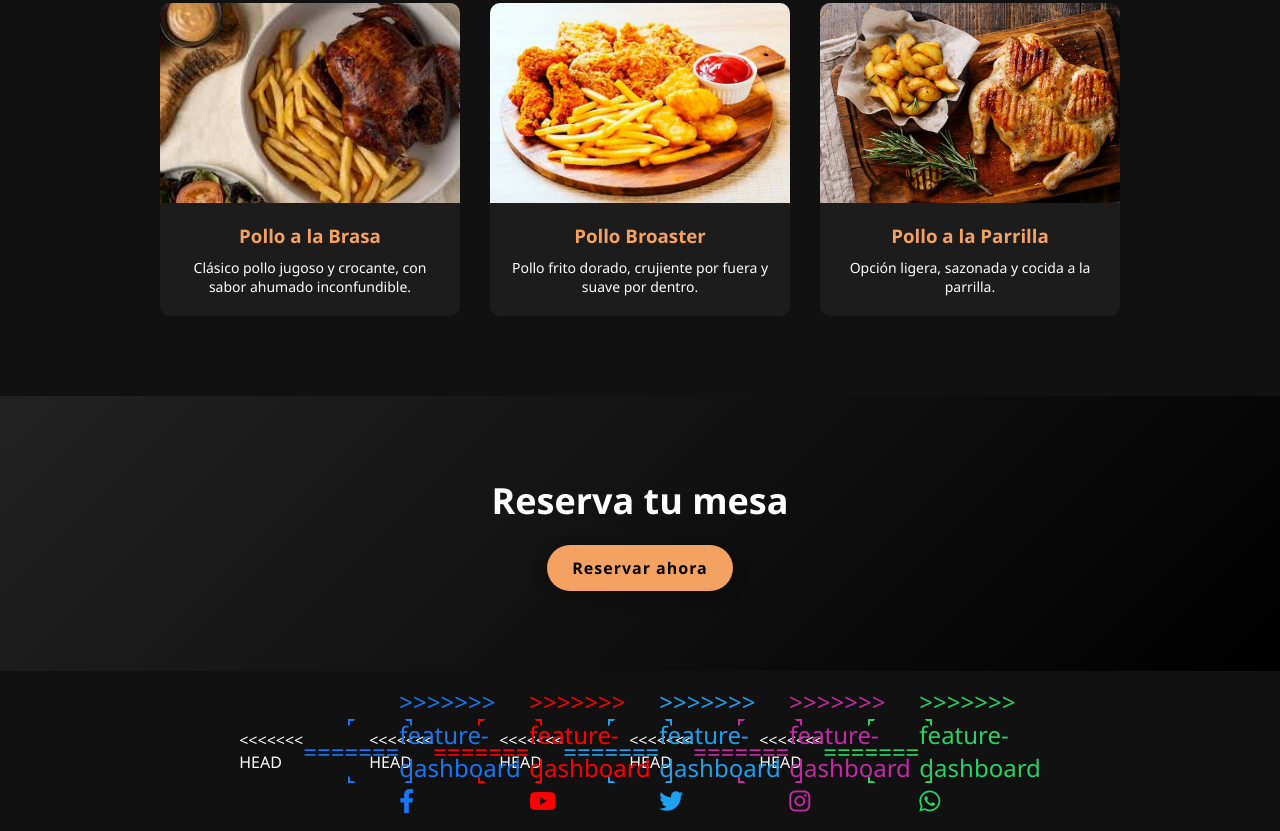
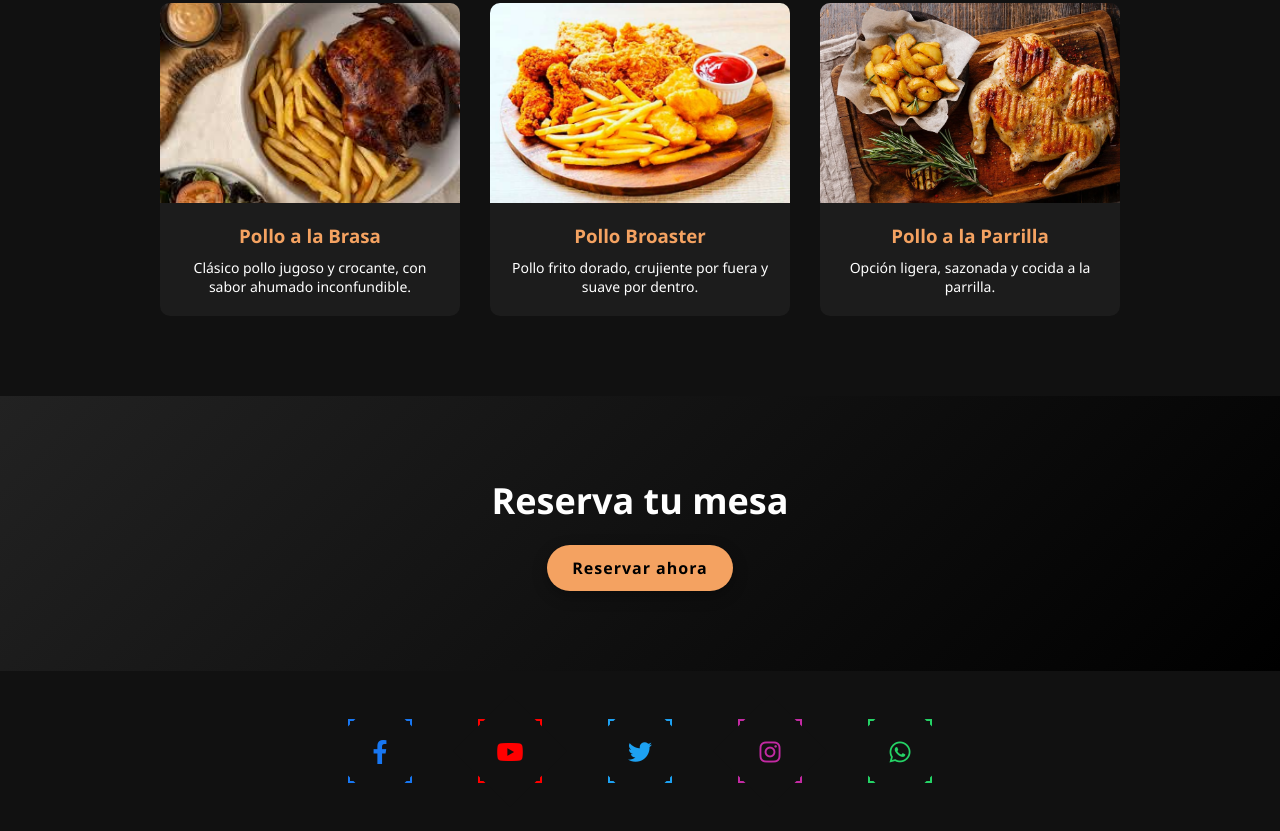
Before and after one commit to ShadowMoinMoin/HerramientasDesarrollo, a plain HTML site: page Principal.html in a window 1280 px wide. Shown: the part 1326-2157 px from the top of the page. Drawn offline with Linux system fonts and the light colour scheme.

Commit message:
Conflicto Resuelto

```diff
--- a/Principal.html
+++ b/Principal.html
@@ -74,47 +74,27 @@
         <div class="container">
             <ul>
                 <li style="--clr: #1877f2">
-<<<<<<< HEAD
                     <a data-url="https://www.facebook.com/">
-=======
-                    <a data-url="#">
->>>>>>> feature-dashboard
                         <i class="fa-brands fa-facebook-f"></i>
                     </a>
                 </li>
                 <li style="--clr: #ff0000">
-<<<<<<< HEAD
                     <a data-url="https://www.youtube.com/">
-=======
-                    <a data-url="#">
->>>>>>> feature-dashboard
                         <i class="fa-brands fa-youtube"></i>
                     </a>
                 </li>
                 <li style="--clr: #1da1f2">
-<<<<<<< HEAD
                     <a data-url="https://x.com/">
-=======
-                    <a data-url="#">
->>>>>>> feature-dashboard
                         <i class="fa-brands fa-twitter"></i>
                     </a>
                 </li>
                 <li style="--clr: #c32aa3">
-<<<<<<< HEAD
                     <a data-url="https://www.instagram.com">
-=======
-                    <a data-url="#">
->>>>>>> feature-dashboard
                         <i class="fa-brands fa-instagram"></i>
                     </a>
                 </li>
                 <li style="--clr: #25d366">
-<<<<<<< HEAD
                     <a data-url="https://www.whatsapp.com/?lang=es">
-=======
-                    <a data-url="#">
->>>>>>> feature-dashboard
                         <i class="fa-brands fa-whatsapp"></i>
                     </a>
                 </li>
```
